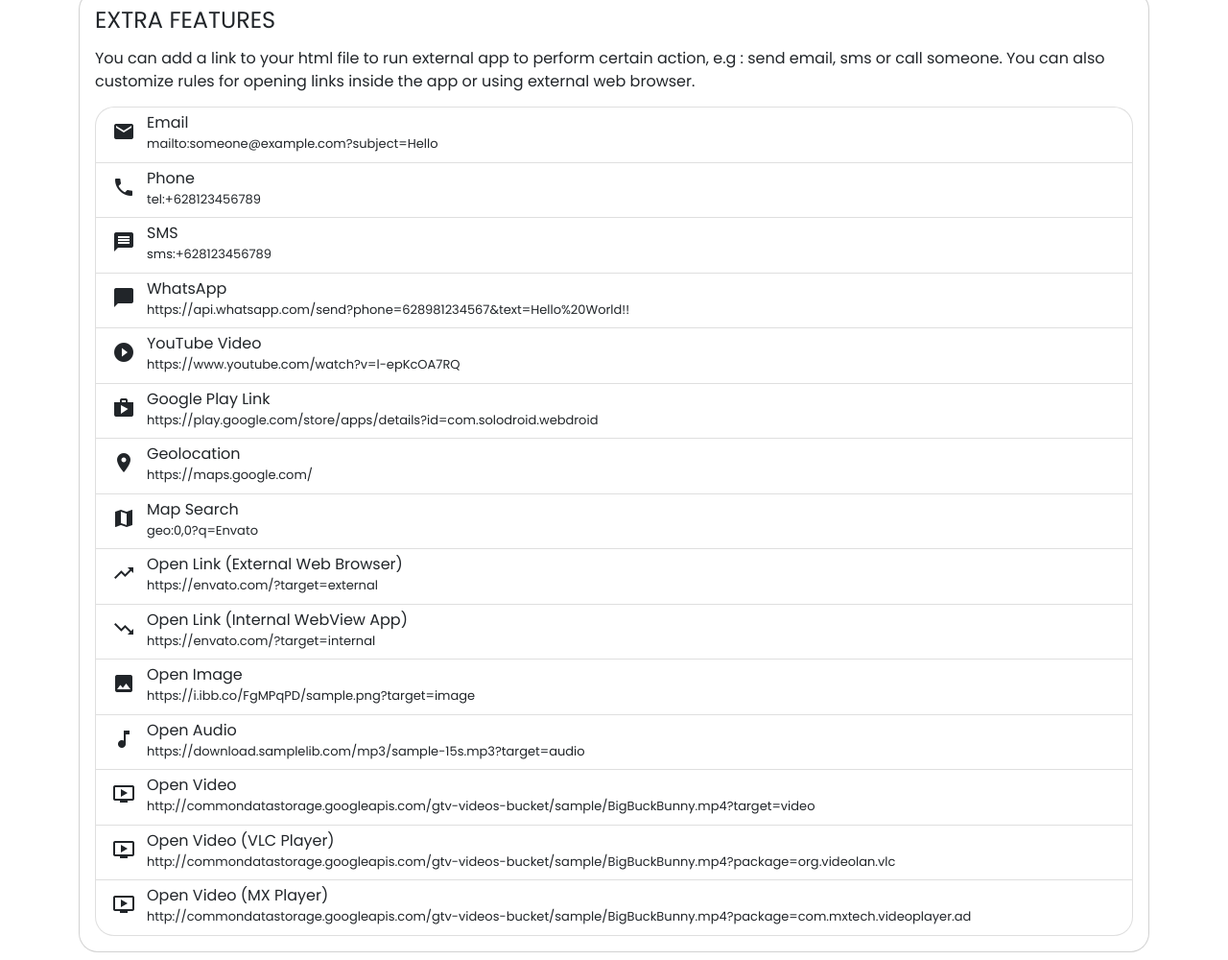
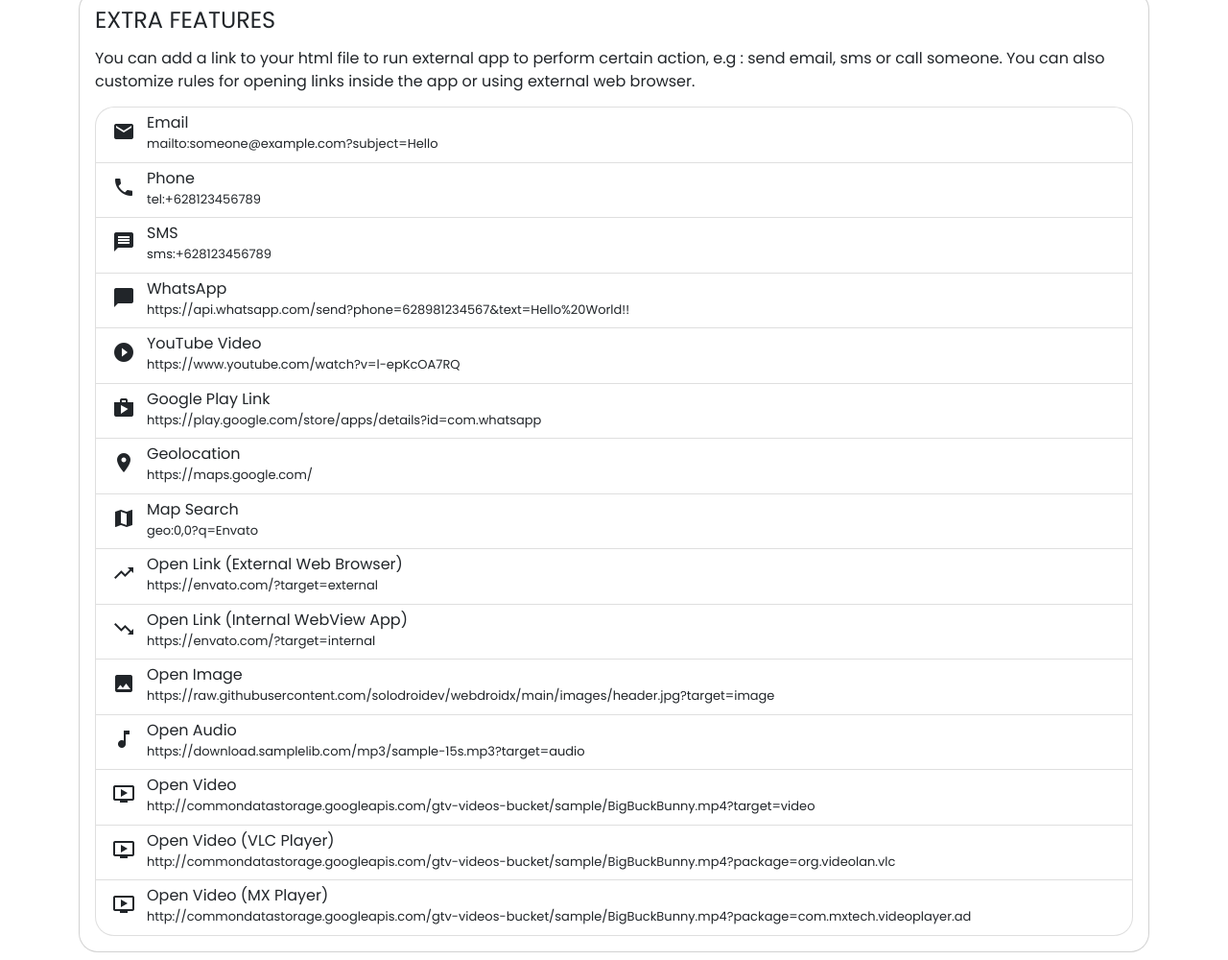
Before and after one commit to solodroidev/webdroidx, a plain HTML site: page pages/light/home.html in a window 1280 px wide. Shown: the part 2311-3311 px from the top of the page at 96% size. Drawn offline with Linux system fonts and the light colour scheme.

Commit message:
Update home.html

```diff
--- a/pages/light/home.html
+++ b/pages/light/home.html
@@ -167,14 +167,14 @@
                             </td>
                         </table>
                     </a>
-                    <a href="https://play.google.com/store/apps/details?id=com.solodroid.webdroid" class="list-group-item list-group-item-action">
+                    <a href="https://play.google.com/store/apps/details?id=com.whatsapp" class="list-group-item list-group-item-action">
                         <table>
                             <td>
                                 <i class="material-icons media-left pmd-sm">shop</i>
                             </td>
                             <td>
                                 <div style="margin-top: -5px; margin-left: 10px;">Google Play Link</div>
-                                <div style="margin-top: 0px; margin-left: 10px; font-size: 13px;">https://play.google.com/store/apps/details?id=com.solodroid.webdroid</div>
+                                <div style="margin-top: 0px; margin-left: 10px; font-size: 13px;">https://play.google.com/store/apps/details?id=com.whatsapp</div>
                             </td>
                         </table>
                     </a>
@@ -222,14 +222,14 @@
                             </td>
                         </table>
                     </a>
-                    <a href="https://i.ibb.co/FgMPqPD/sample.png?target=image" class="list-group-item list-group-item-action">
+                    <a href="https://raw.githubusercontent.com/solodroidev/webdroidx/main/images/header.jpg?target=image" class="list-group-item list-group-item-action">
                         <table>
                             <td>
                                 <i class="material-icons media-left pmd-sm">image</i>
                             </td>
                             <td>
                                 <div style="margin-top: -5px; margin-left: 10px;">Open Image</div>
-                                <div style="margin-top: 0px; margin-left: 10px; font-size: 13px;">https://i.ibb.co/FgMPqPD/sample.png?target=image</div>
+                                <div style="margin-top: 0px; margin-left: 10px; font-size: 13px;">https://raw.githubusercontent.com/solodroidev/webdroidx/main/images/header.jpg?target=image</div>
                             </td>
                         </table>
                     </a>
```
